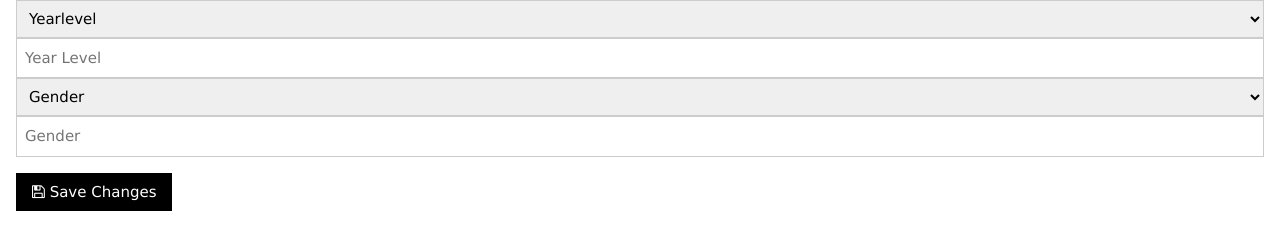
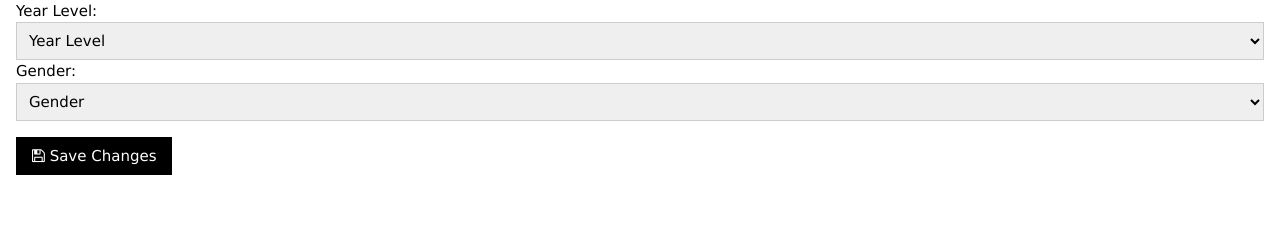
Before and after one commit to rhtupr/SSIS-V3, a Flask app: template app/templates/editstudent.html in a window 1280 px wide. Shown: the part 308-558 px from the top of the page. Run offline with Flask 3, Linux system fonts and the light colour scheme; the template is opened without the code that fills it, so the values that code supplies are empty; some libraries are stand-ins or nearby versions.

Commit message:
fixed some bugs

```diff
--- a/app/models/students.py
+++ b/app/models/students.py
@@ -31,12 +31,14 @@ def delete_student(stud_id):
     cursor.close()
 
 def update_student(student_id, first_name, last_name, course_code, year_level, gender):
+    courses = get_course_codes()  # Fetch the course codes
     cursor = mysql.connection.cursor()
     update_query = "UPDATE students SET firstname = %s, lastname = %s, coursecode = %s, yearlevel = %s, gender = %s WHERE id = %s"
     cursor.execute(update_query, (first_name, last_name, course_code, year_level, gender, student_id))
     mysql.connection.commit()
     cursor.close()
     print(f"Student {student_id} updated with new data.")
+
 
 
 def get_course():
--- a/app/route/collegesroute.py
+++ b/app/route/collegesroute.py
@@ -22,7 +22,6 @@ def add_college():
             flash('College Code too long!', 'error')
         else:
             insert_college(college_code, college_name)
-            flash('College added successfully!', 'success')
             return redirect('/colleges')
     return render_template('addcollege.html')
 
--- a/app/templates/editstudent.html
+++ b/app/templates/editstudent.html
@@ -17,22 +17,21 @@
         <option value="{{ course.coursecode }}">{{ course.coursecode }}</option>
       {% endfor %}
     </select>
-  </select>
-  <select class="w3-input w3-border" name="yearlevel" id="yearlevel" required>
-    <option value="" disabled selected>Yearlevel</option>
+    <label for="yearlevel">Year Level:</label>
+    <select class="w3-input w3-border" name="year_level" id="yearlevel" required>
+      <option value="" disabled selected>Year Level</option>
       <option value="1">1</option>
       <option value="2">2</option>
       <option value="3">3</option>
       <option value="4">4</option>
     </select>
-  <input class="w3-input w3-border" type="text" name="year_level" id="edit_student_yearlevel" placeholder="Year Level" required value="{{ year_level }}">
+    <label for="gender">Gender:</label>
     <select class="w3-input w3-border" name="gender" id="gender" required>
       <option value="" disabled selected>Gender</option>
       <option value="male">Male</option>
       <option value="female">Female</option>
       <option value="other">Other</option>
     </select>
-  <input class="w3-input w3-border" type="text" name="gender" id="edit_student_gender" placeholder="Gender" required value="{{ gender }}">
     <button class="w3-button w3-black w3-section" type="submit">
       <i class="fa fa-save"></i> Save Changes
     </button>
```
Also changed, not shown: app/route/studentsroute.py (+4 -3 lines). Lines whose indentation alone changed are shown as unchanged.
